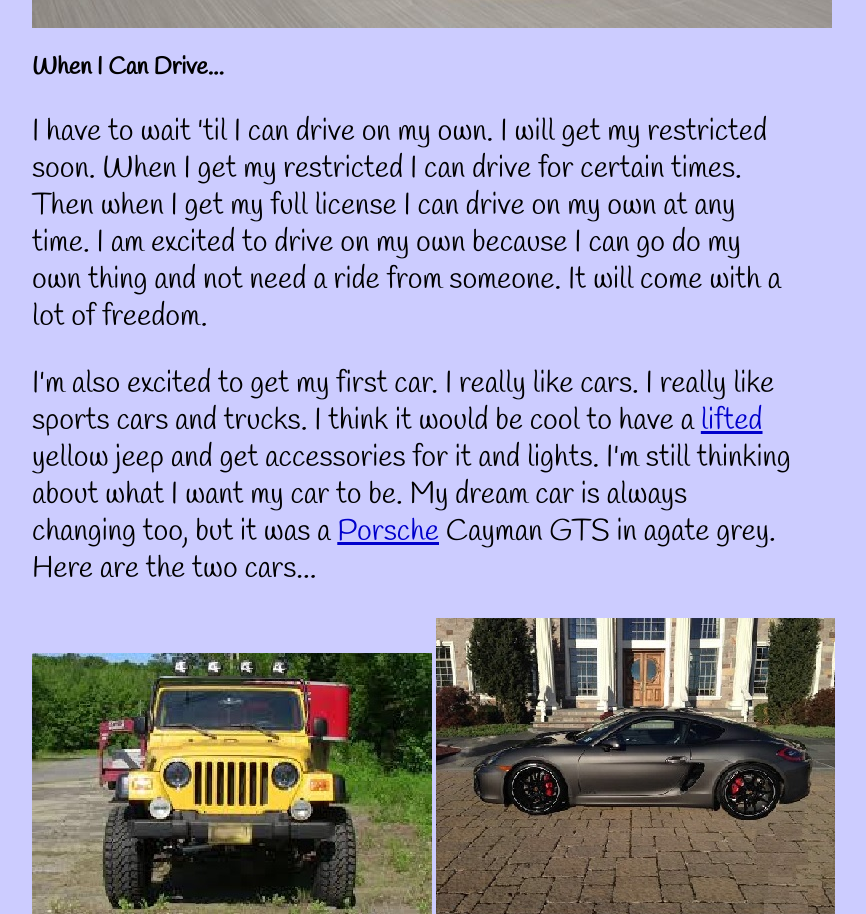
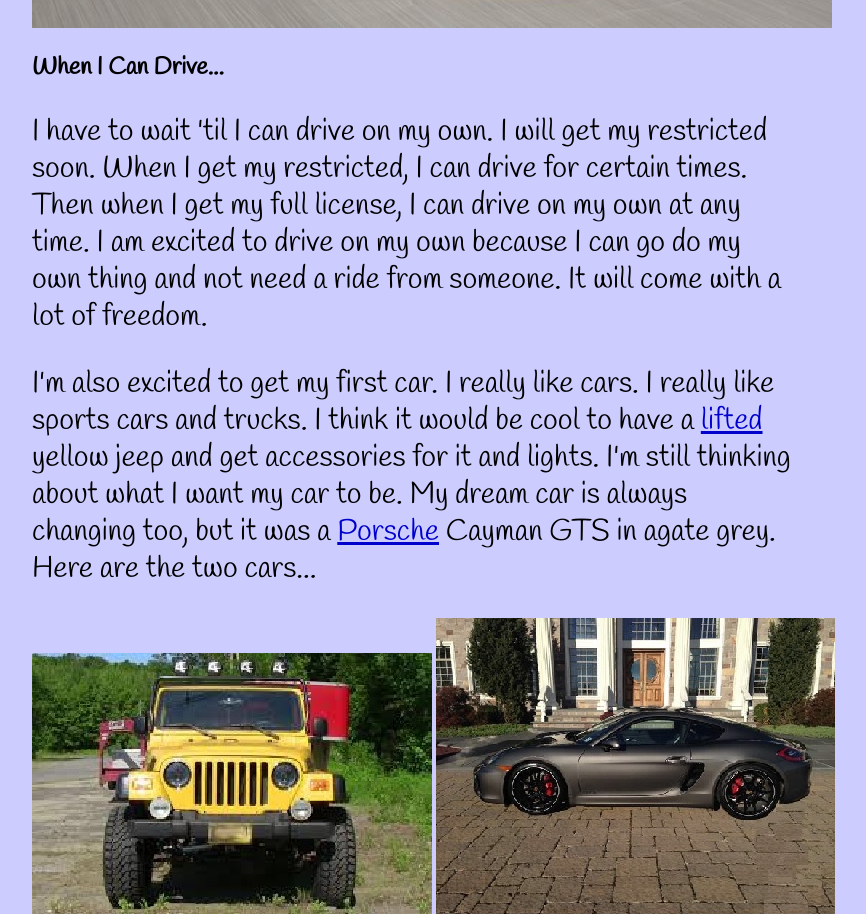
Before and after one commit to lschmi5281/my-hobby, a plain HTML site: page index.html in a window 1280 px wide. Shown: the part 839-1753 px from the top of the page, without its empty margins (158-1024 px from the left). Drawn offline with Linux system fonts and the light colour scheme; a web font is replaced by a local one.

Commit message:
Add files via upload

```diff
--- a/index.html
+++ b/index.html
@@ -20,7 +20,7 @@
 <img src="driving_car.jpg" alt="sports car on road">
 <h2>When I Can Drive...</h2>
 
-<p>I have to wait 'til I can drive on my own.  I will get my restricted soon.  When I get my restricted I can drive for certain times.  Then when I get my full license  I can drive on my own at any time.  I am excited to drive on my own because I can go do my own thing and not need a ride from someone.  It will come with a lot of freedom.</p>
+<p>I have to wait 'til I can drive on my own.  I will get my restricted soon.  When I get my restricted, I can drive for certain times.  Then when I get my full license, I can drive on my own at any time.  I am excited to drive on my own because I can go do my own thing and not need a ride from someone.  It will come with a lot of freedom.</p>
 <p> I'm also excited to get my first car.  I really like cars.  I really like sports cars and trucks.  I think it would be cool to have a <a href="http://www.liftedtrucks.com/">lifted</a>  yellow jeep and get accessories for it and lights.  I'm still thinking about what I want my car to be.  My dream car is always changing too, but it was a <a href="http://www.porsche.com/">Porsche</a> Cayman GTS in agate grey.  Here are the two cars... </p>
 <img src="yellow_jeep.jpg" alt="lifted yellow jeep">
 <img src="cayman_gts.jpg" alt="Porsche Cayman GTS">
```
